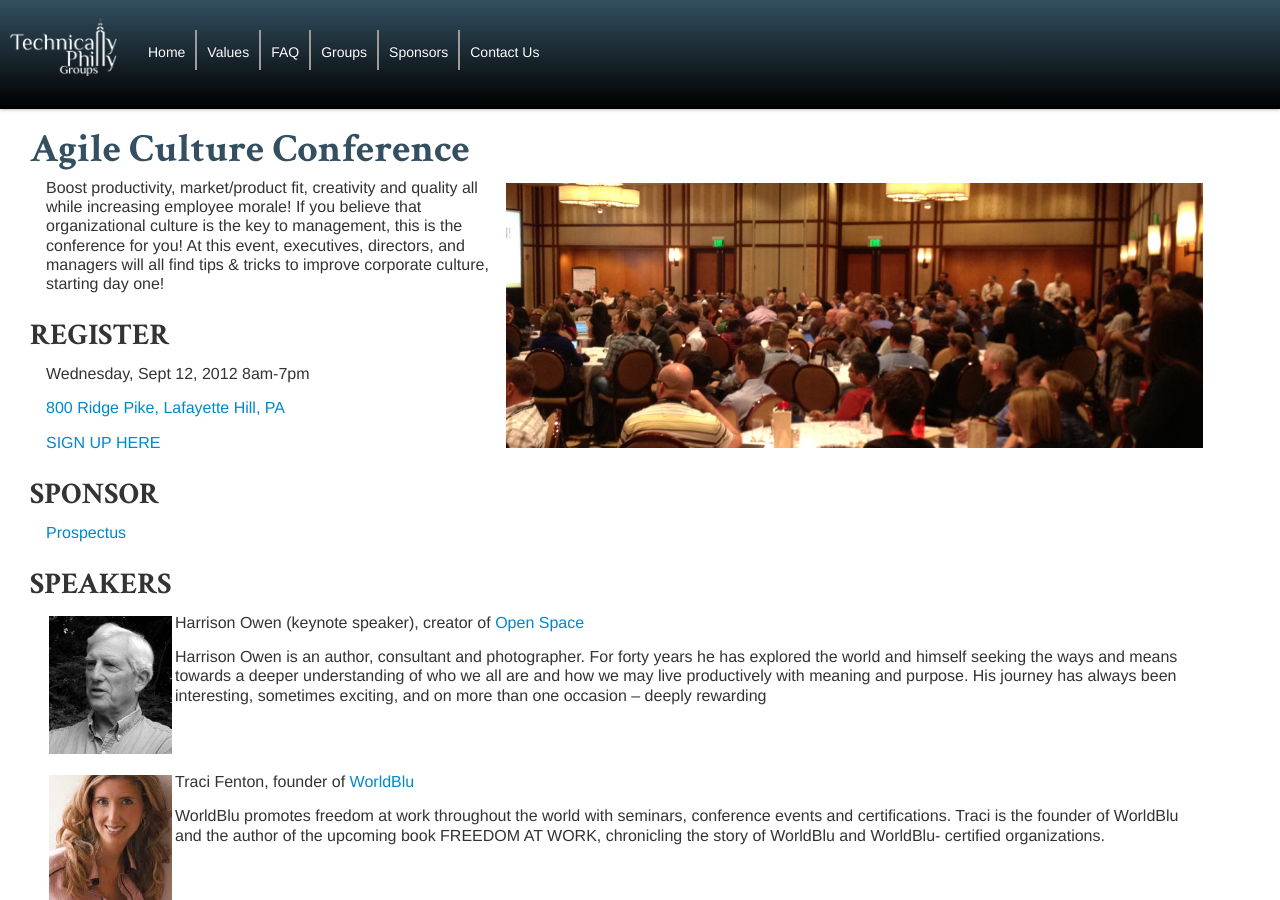
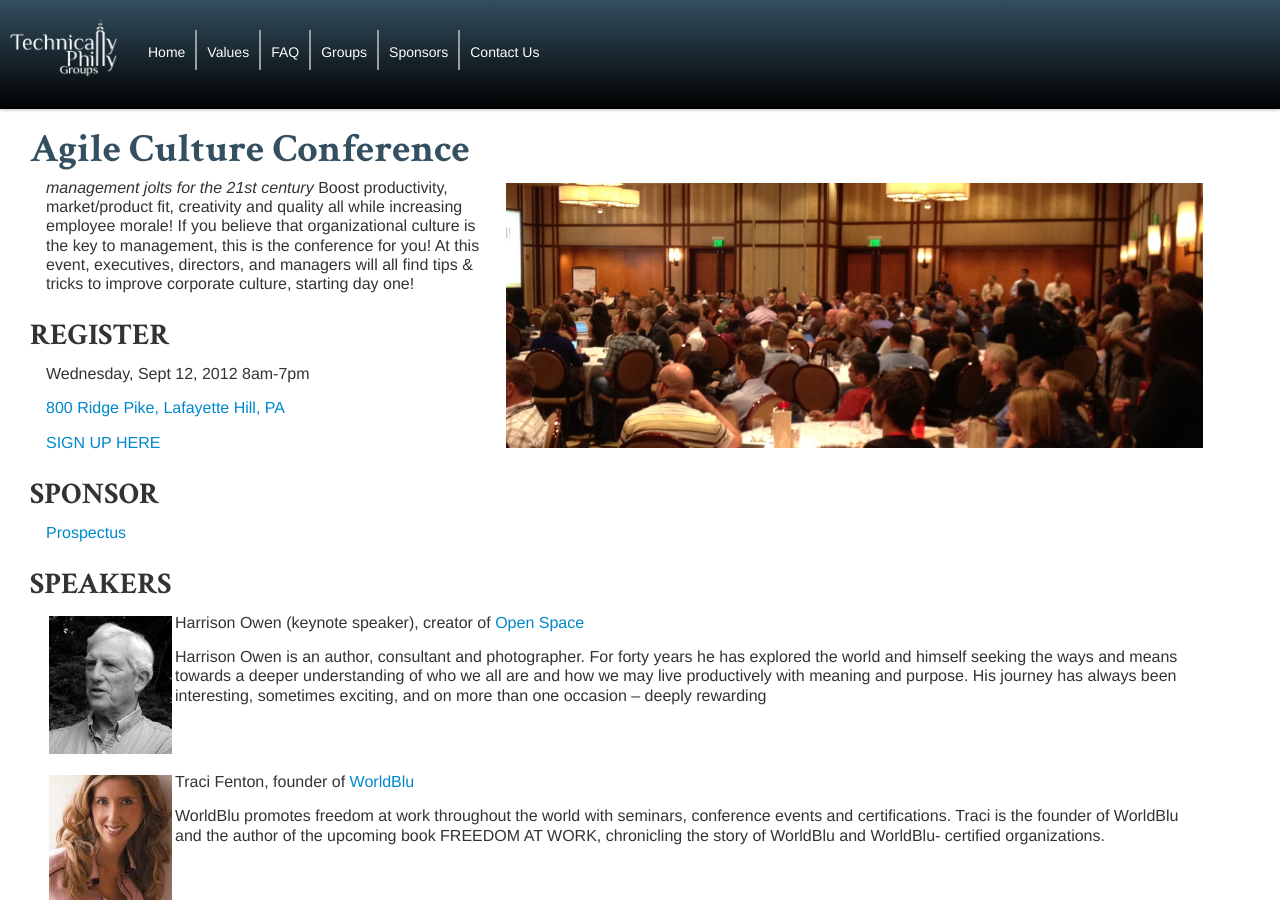
Before and after one commit to TechnicallyPhillyGroups/technicallyphillygroups.github.com, a Jekyll site: the page built from agile-culture-conf.md, in a window 1280 px wide and 900 px high. Built offline with Jekyll 4.4.1, drawn with Linux system fonts in a browser that asks for light colours; nearby versions of some CDN libraries.

Commit message:
adding jolts to landing page

```diff
--- a/agile-culture-conf.md
+++ b/agile-culture-conf.md
@@ -2,6 +2,7 @@
 title: "Agile Culture Conference"
 layout: default
 ---
+*management jolts for the 21st century*
 <img width="60%" src="./images/AgileCultureConfPhilly.png" style="float:right;padding: 5px 5px 5px 5px;"/>Boost productivity, market/product fit, creativity and quality all while increasing employee morale! If you believe that organizational culture is the key to management, this is the conference for you! At this event, executives, directors, and managers will all find tips & tricks to improve corporate culture, starting day one!
 
 REGISTER
```
